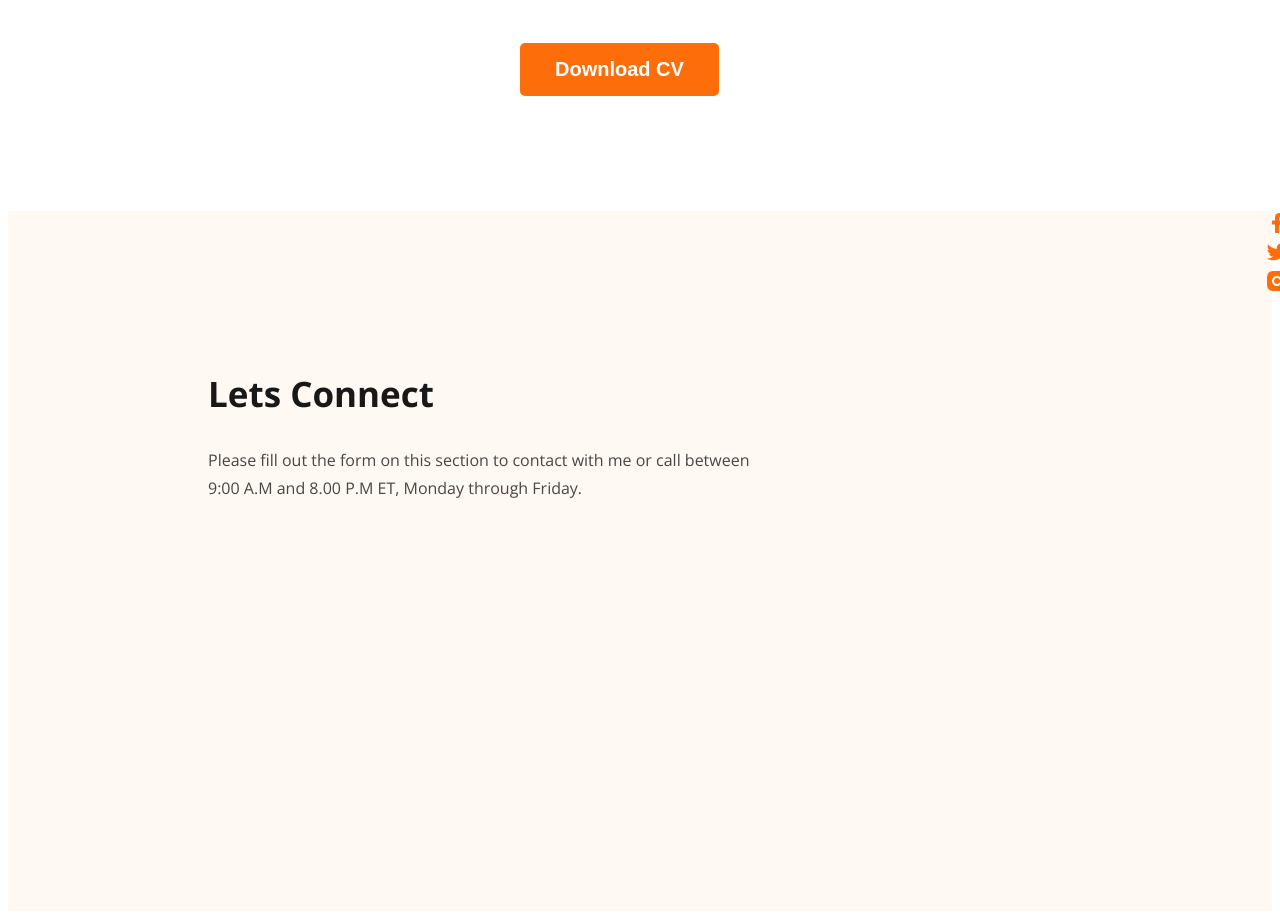
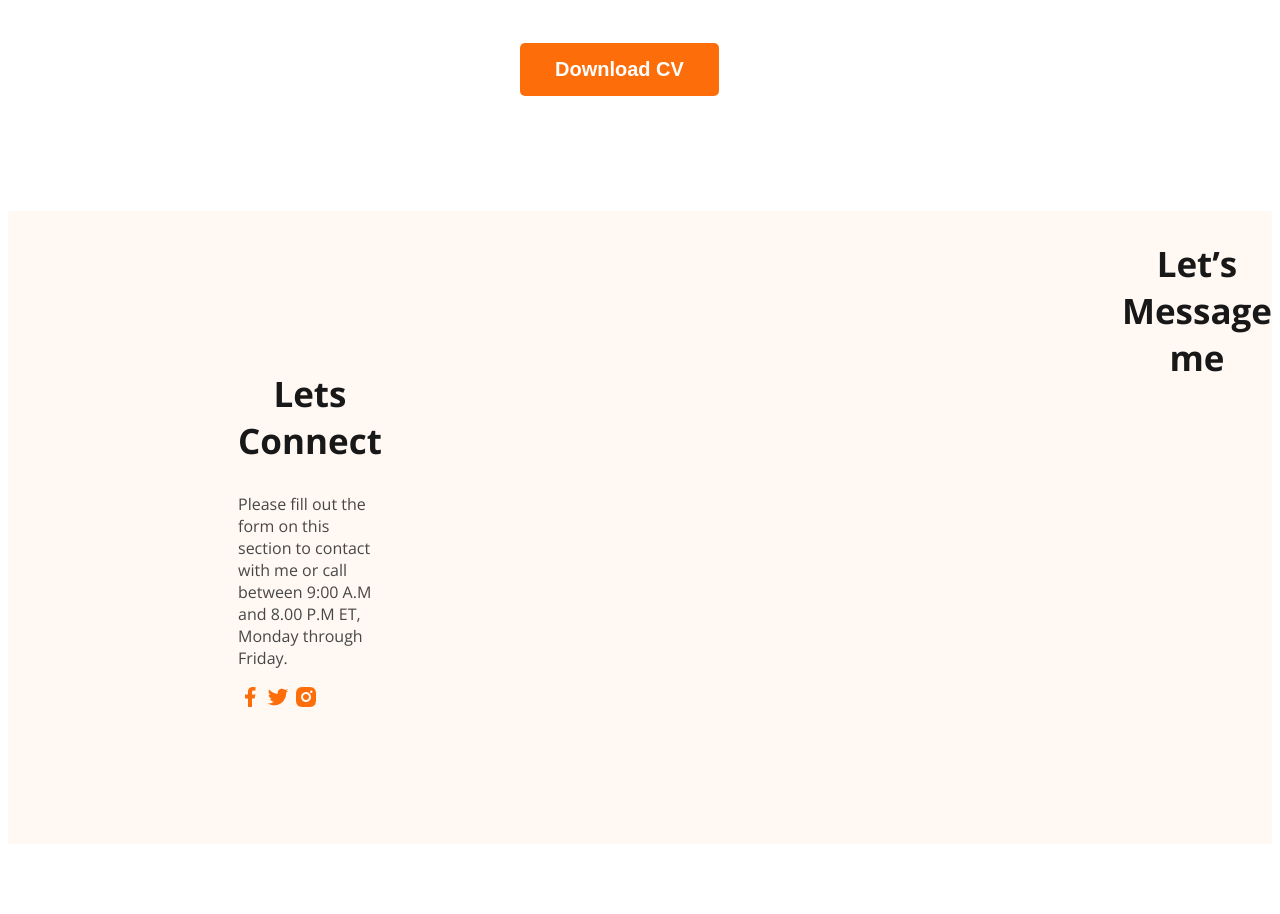
Before and after one commit to abdullahjim29/devoloper-portfolio, a plain HTML site: page index.html in a window 1280 px wide. Shown: the part 3307-4221 px from the top of the page. After the commit the page ends 4159 px from the top, so only its background shows below. Drawn offline with nearby package versions, Linux system fonts and the light colour scheme.

Commit message:
updated footer but unfinished

```diff
--- a/index.html
+++ b/index.html
@@ -180,31 +180,18 @@
         <button class="btn-primary last-btn">Download CV</button>
     </main>
 
-    <footer class="final-section">
-        <div class="last-left-section">
-            <h2 class="last-head">Lets Connect</h2>
-            <p class="last-left-pera">Please fill out the form on this section to contact with me or call between 9:00 A.M and 8.00 P.M ET, Monday through Friday.</p>
-           </div>
-           <div class="footer-icon">
-            <img class="icon1" src="images/icons/facebook.png" alt="">
-            <img class="icon2" src="images/icons/twitter.png" alt="">
-            <img class="icon3" src="images/icons/insta.png" alt="">
+    <footer class="footer-container">
+        <div class="footer-collum">
+            <h2 class="footer-title">Lets Connect</h2>
+            <p class="footer-pera">Please fill out the form on this section to contact with me or call between 9:00 A.M and 8.00 P.M ET, Monday through Friday.</p>
+            <a href=""><img src="images/icons/facebook.png" alt=""></a>
+            <a href=""><img src="images/icons/twitter.png" alt=""></a>
+            <a href=""><img src="images/icons/insta.png" alt=""></a>
         </div>
 
-        <div class="last-right-section">
-            <h2 class="last-head">Let’s Message me</h2>
-            <form class="block">
-                <label for="name">
-                    <input type="text" placeholder="Your name">
-                </label>
 
-                <label for="email">
-                    <input type="email" name="email" id="email" placeholder="Your email">
-                </label>
-
-                <textarea name="message" id="message" cols="75" rows="18"></textarea>
-            </form>
-        </div>
+        <div class="footer-collum"></div>
+        <h2 class="footer-title">Let’s Message me</h2>
     </footer>
 
  </body>
--- a/style/portfolio.css
+++ b/style/portfolio.css
@@ -327,52 +327,25 @@ hr {
 
 /* footer section style */
 
-.final-section {
+.footer-container {
+  display: flex;
   background: #fff8f3;
-  width: 100%;
-  height: 700px;
-  display: flex;
 }
 
-.last-left-section{
-    margin-left: 200px;
-    padding-top: 130px;
-
+.footer-container .footer-collum {
+  width: 50%;
+  padding: 130px 230px;
 }
 
-.last-head {
-  color: var(--Dark-01, #181818);
-  /* text-align: center; */
+.footer-title {
+  color: #181818;
+  text-align: center;
   font-size: 35px;
-  font-style: normal;
   font-weight: 700;
-  line-height: normal;
 }
 
-.last-left-pera {
-  width: 562px;
+.footer-pera {
   color:#474747;
   font-size: 16px;
-  font-style: normal;
   font-weight: 400;
-  line-height: 28px; /* 175% */
 }
-
-.footer-icon {
-    margin-left: 495px;
-}
-
-.icon1,.icon2{
-    padding-right: 10px;
-}
-
-/* last-right-section */
-
-.last-right-section{
-    margin-right: 500pxpx;
-
-}
-
-.block input{
-    display: block;
-}
```
